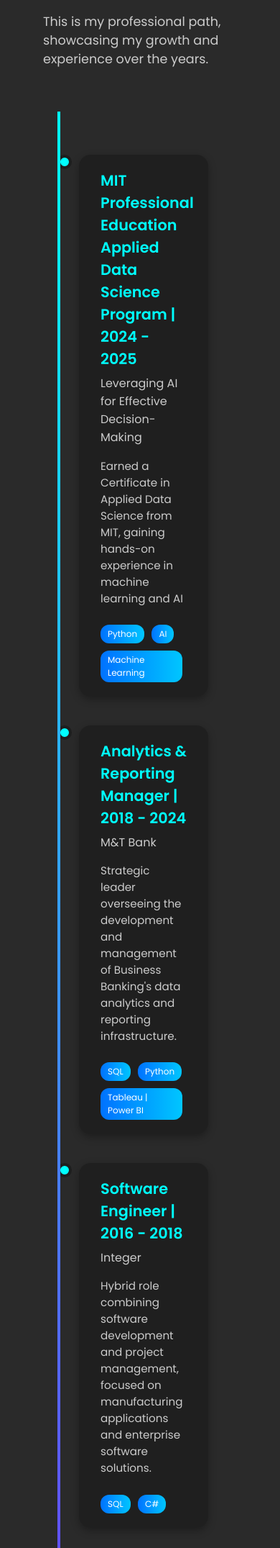
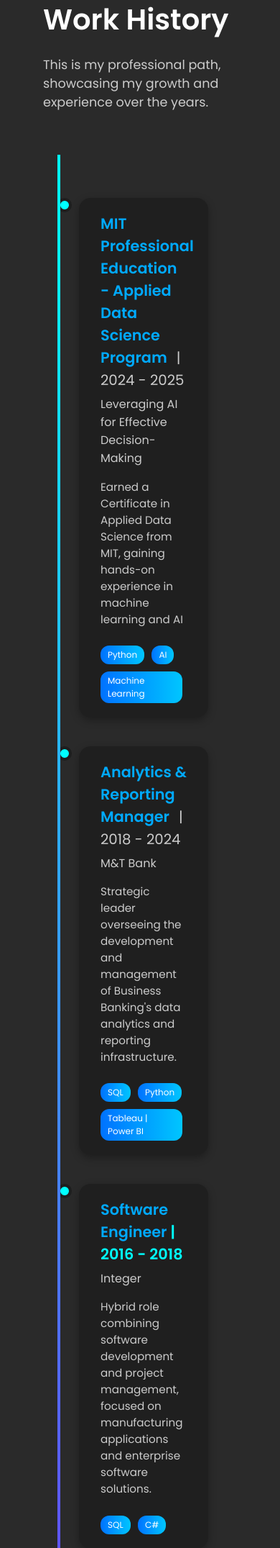
Before and after one commit to tim-newbold/tim, a Flask app: page / in a window 390 px wide; the page is wider, and only the part inside the window is pictured. Shown: the part 3269-5420 px from the top of that part at 72% size. Run offline with Flask 3, Linux system fonts and the light colour scheme; some libraries are stand-ins or nearby versions.

Commit message:
Updated style changes

```diff
--- a/static/css/style.css
+++ b/static/css/style.css
@@ -447,6 +447,19 @@ header nav ul li a:hover {
   transition: all 0.6s ease-out;
 }
 
+.job-title {
+  color: var(--highlight);
+  font-weight: 600;
+}
+
+.job-years {
+  color: var(--gray);
+  font-weight: 400;
+  margin-left: 8px;
+  font-size: 0.95em;
+}
+
+
 .timeline-item.visible {
   opacity: 1;
   transform: translateY(0);
@@ -785,9 +798,25 @@ header nav ul li a:hover {
   display: block;
 }
 
-@media (max-width: 600px) {
+@media (max-width: 768px) {
+  .contact-content {
+    flex-direction: column;
+    padding: 20px;
+  }
+
+  .contact-left {
+    margin-bottom: 30px;
+    width: 100%;
+  }
+
+  .contact-right {
+    width: 100%;
+    height: 200px; /* smaller height for mobile */
+  }
+
   #contact-canvas {
-    height: 200px;
+    width: 100%;
+    height: 100%;
   }
 }
 
--- a/static/js/scroll-reveal.js
+++ b/static/js/scroll-reveal.js
@@ -12,3 +12,25 @@ document.addEventListener("DOMContentLoaded", () => {
     observer.observe(section);
   });
 });
+
+
+document.addEventListener("DOMContentLoaded", () => {
+  // Step 1: Ensure sections are visible by default (mobile-safe)
+  document.querySelectorAll(".section").forEach(section => {
+    section.classList.add("pre-visible");
+  });
+
+  // Step 2: Initialize scroll observer for animation
+  const observer = new IntersectionObserver((entries, observer) => {
+    entries.forEach(entry => {
+      if (entry.isIntersecting) {
+        entry.target.classList.add("visible");
+        observer.unobserve(entry.target);
+      }
+    });
+  }, { threshold: 0.3 });
+
+  document.querySelectorAll(".section").forEach(section => {
+    observer.observe(section);
+  });
+});
--- a/templates/index.html
+++ b/templates/index.html
@@ -16,7 +16,7 @@
 <!-- About Section -->
 <section id="about" class="section about">
   <div class="section-content about-content">
-    <h2 class="background-title">What I Bring</h2>
+    <h2 class="background-title">Skills & Focus Areas</h2>
     <p class="background-description">
     </p>
     <!-- Skill Cards -->
@@ -100,7 +100,10 @@
     <div class="timeline">
       <div class="timeline-item">
         <div class="timeline-content">
-          <h3>MIT Professional Education Applied Data Science Program | 2024 - 2025</h3>
+          <h3>
+            <span class="job-title">MIT Professional Education - Applied Data Science Program </span>
+              <span class="job-years">| 2024 - 2025</span>
+          </h3>
           <h4>Leveraging AI for Effective Decision-Making</h4>
           <p>Earned a Certificate in Applied Data Science from MIT, gaining hands-on experience in machine learning and AI </p>
           <div class="tags">
@@ -112,7 +115,10 @@
       </div>
       <div class="timeline-item">
         <div class="timeline-content">
-          <h3>Analytics & Reporting Manager | 2018 - 2024</h3>
+          <h3>
+            <span class="job-title">Analytics & Reporting Manager</span>
+            <span class="job-years">| 2018 - 2024</span>
+          </h3>
           <h4>M&T Bank</h4>
           <p>Strategic leader overseeing the development and management of Business Banking's data analytics and reporting infrastructure.</p>
           <div class="tags">
@@ -124,7 +130,10 @@
       </div>
       <div class="timeline-item">
         <div class="timeline-content">
-          <h3>Software Engineer | 2016 - 2018</h3>
+          <h3>
+            <span class="job-title">Software Engineer</span>
+            <span class="job-year">| 2016 - 2018</span>
+          </h3>
           <h4>Integer</h4>
           <p>Hybrid role combining software development and project management, focused on manufacturing applications and enterprise software solutions.</p>
           <div class="tags">
@@ -135,7 +144,10 @@
       </div>
       <div class="timeline-item">
         <div class="timeline-content">
-          <h3>Senior Data Analyst | 2012 - 2016</h3>
+          <h3>
+            <span class="job-title">Senior Data Analyst</span>
+            <span class="job-years">| 2012 - 2016</span>
+          </h3>
           <h4>Citigroup</h4>
           <p>Data Analyst for Citi’s Master Reference data quality platform.</p>
           <div class="tags">
@@ -145,7 +157,10 @@
       </div>
       <div class="timeline-item">
         <div class="timeline-content">
-          <h3>Software Engineer | 2011 - 2012</h3>
+          <h3>
+            <span class="job-title">Software Engineer</span>
+            <span class="job-years">| 2011 - 2012</span>
+          </h3>
           <h4>Algonquin Studios</h4>
           <p>Software Engineer responsible for building and maintaining .NET Web applications.</p>
           <div class="tags">
```
